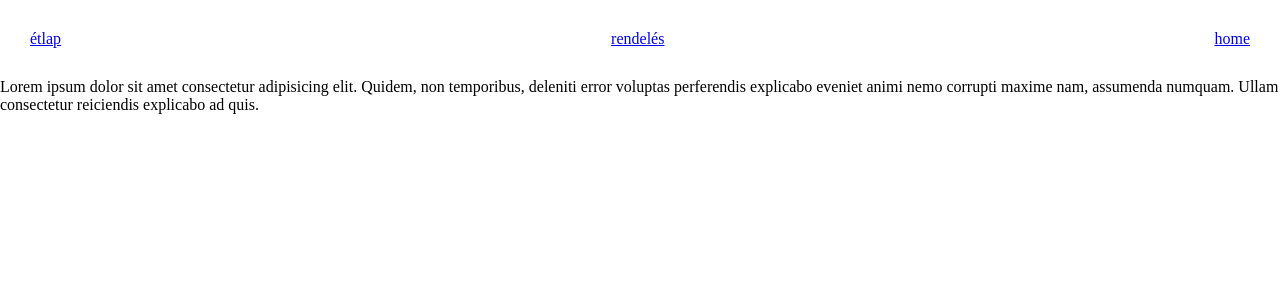
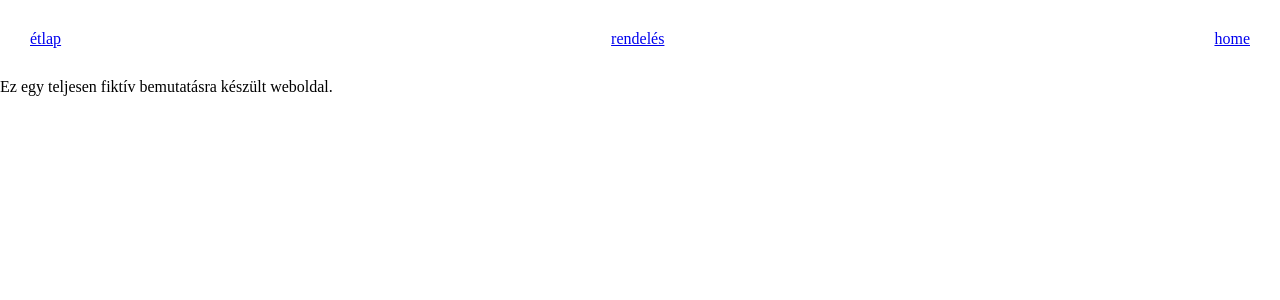
Before and after one commit to Norbesz93/etterem, a React (Create React App) app in the folder frontend/: page / in a window 1280 px wide. Shown: the top 300 px of the page. Built offline with nearby package versions, Linux system fonts and the light colour scheme; the HTML template or start-up script is replaced by a standard one.

Commit message:
aboutUs update

```diff
--- a/frontend/src/Components/AboutUs.jsx
+++ b/frontend/src/Components/AboutUs.jsx
@@ -1,7 +1,7 @@
 const AboutUs = ()=>{
     return(
         <div>
-            Lorem ipsum dolor sit amet consectetur adipisicing elit. Quidem, non temporibus, deleniti error voluptas perferendis explicabo eveniet animi nemo corrupti maxime nam, assumenda numquam. Ullam consectetur reiciendis explicabo ad quis.
+            Ez egy teljesen fiktív bemutatásra készült weboldal.
         </div>
     )
 }
```
